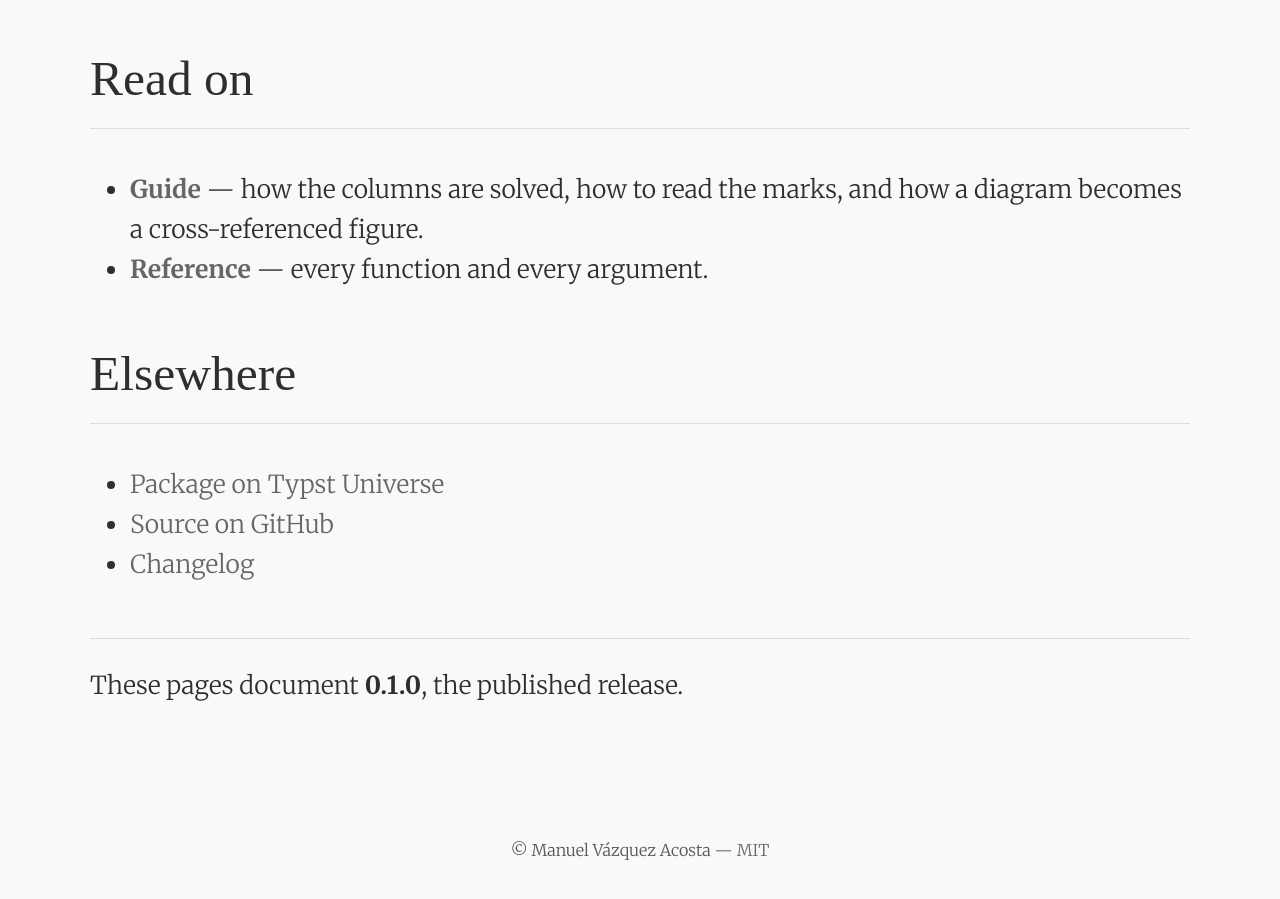
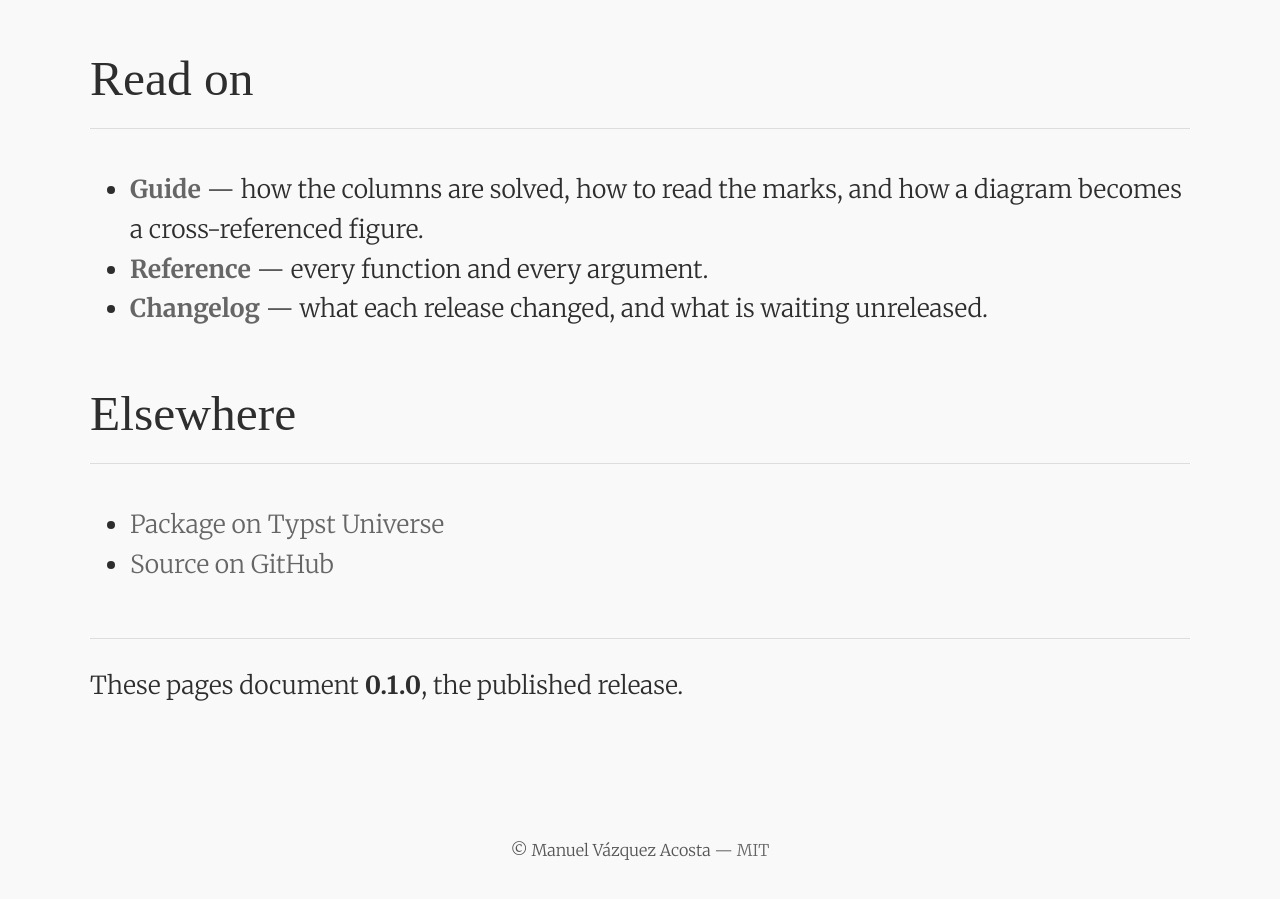
Before and after one commit to lamportian-dramatis/lamportian-dramatis.github.io, a Jekyll site: the page built from index.md, in a window 1280 px wide and 900 px high, scrolled down 1909 px. Built offline with Jekyll 4.4.1, drawn with Linux system fonts in a browser that asks for light colours; some web fonts are replaced.

Commit message:
Carry the changelog as a page of its own
It is generated from CHANGELOG.md in the package repository by `make docs`, rather than written
here: the changelog ships inside the package and is what Universe renders, so it has to stay one
file with one source of truth.  The header says so, for anyone who finds this copy first.

```diff
--- a/_layouts/default.html
+++ b/_layouts/default.html
@@ -41,6 +41,7 @@
         <ul>
           <li><a href="{{ '/guide' | relative_url }}">Guide</a></li>
           <li><a href="{{ '/reference' | relative_url }}">Reference</a></li>
+          <li><a href="{{ '/changelog' | relative_url }}">Changelog</a></li>
           <li><a href="https://github.com/mvaled/lamportian-dramatis">GitHub</a></li>
         </ul>
       </nav>
--- a/index.md
+++ b/index.md
@@ -50,12 +50,12 @@ That is [`gallery/gorgeous.typ`](https://github.com/mvaled/lamportian-dramatis/b
 
 - **[Guide]({% link guide.md %})** — how the columns are solved, how to read the marks, and how a diagram becomes a cross-referenced figure.
 - **[Reference]({% link reference.md %})** — every function and every argument.
+- **[Changelog]({% link changelog.md %})** — what each release changed, and what is waiting unreleased.
 
 ## Elsewhere
 
 - [Package on Typst Universe](https://typst.app/universe/package/lamportian-dramatis/)
 - [Source on GitHub](https://github.com/mvaled/lamportian-dramatis)
-- [Changelog](https://github.com/mvaled/lamportian-dramatis/blob/main/CHANGELOG.md)
 
 ---
 
```
Also changed, not shown: changelog.md (added), gallery/vertical.png (added).
